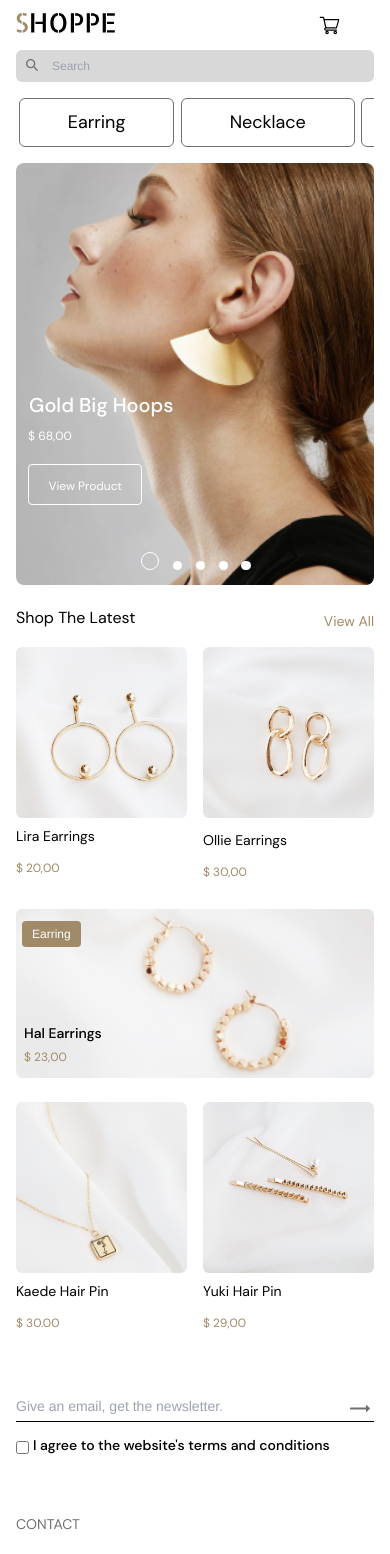
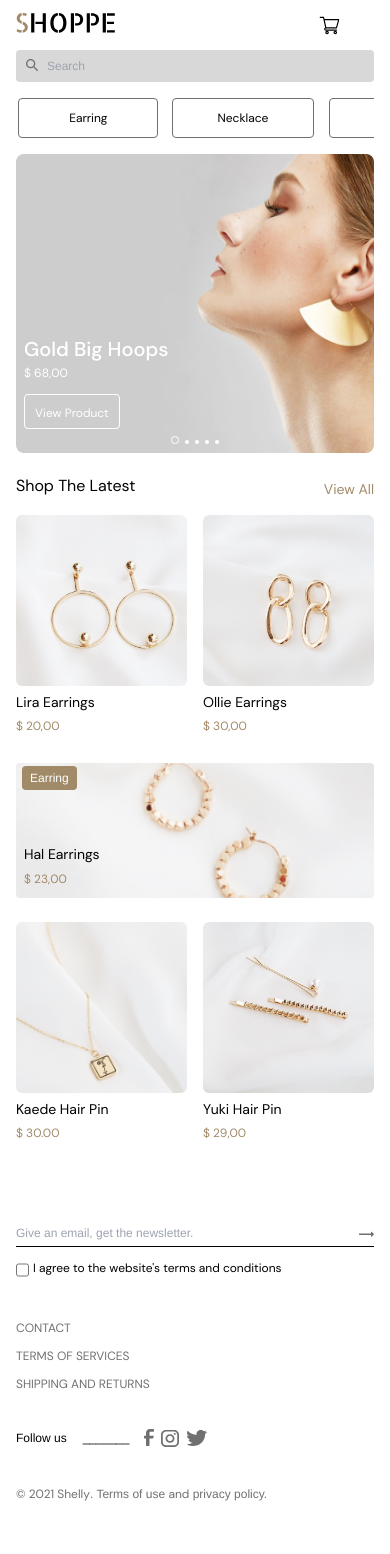
Before and after one commit to franciscomoncadab/shoppe-tailwind, a React (Create React App) app: page / in a window 390 px wide. Shown: the top 1554 px of the page. After the commit the page ends 1521 px from the top, so only its background shows below. Built offline with nearby package versions, Linux system fonts and the light colour scheme; some icons are missing.

Commit message:
fix hover in mobile and info slider array

```diff
--- a/src/assets/scss/others/_carousel.scss
+++ b/src/assets/scss/others/_carousel.scss
@@ -34,8 +34,8 @@
 
    .swiper-slide img {
      display: block;
-     width: 100%;
-     height: 422px;
+     width: screen;
+     height: 299px;
      object-fit: cover;
      border-radius: 8px;
 
@@ -76,7 +76,7 @@
     width: 100%;
 
     @media (max-width: 768px) {
-      bottom: 9px;
+      bottom: 3.5px;
     }
   }
 
@@ -94,6 +94,12 @@
       box-shadow: none;
       appearance: none;
     }
+
+    @media (max-width: 768px) {
+      width: 4px;
+      height: 4px;
+    }
+
     .swiper-pagination-clickable & {
       cursor: pointer;
     }
@@ -102,12 +108,18 @@
       display: none !important;
     }
   }
+
   .swiper-pagination-bullet-active {
     opacity: 1;
     background: transparent;
     border: 1px solid #FFF;
     height: 18px;
     width: 18px;
+
+    @media (max-width: 768px) {
+      width: 7.5px;
+      height: 7.5px;
+    }
   }
 
   .swiper-vertical > .swiper-pagination-bullets,
@@ -134,8 +146,13 @@
   .swiper-pagination-bullet {
     margin-left: 7.8px;
     margin-right: 5.8px;
-    margin-top: 2px;
+
+    @media (max-width: 768px) {
+      margin-left: 3px;
+      margin-right: 3px;
+    }
   }
+
   &.swiper-pagination-bullets-dynamic {
     left: 50%;
     transform: translateX(-50%);
--- a/src/assets/scss/others/_footer.scss
+++ b/src/assets/scss/others/_footer.scss
@@ -1,7 +1,6 @@
 .footer {
      @apply
-     pt-10
-     sm:pt-0
+     mt-[78px]
      sm:mt-[250px];
 
           hr {
@@ -33,8 +32,9 @@
                &-input{
                     @apply
                     w-full
+                    text-[12px]
                     sm:text-[16px]
-                    sm:font-normal
+                    font-normal
                     border-b-[1px]
                     sm:pb-[13px]
                     mb-3
@@ -44,10 +44,10 @@
                &-arrow {
                     @apply
                     absolute
-                    w-5
-                    h-5
-                    right-[1%]
-                    bottom-[40%]
+                    w-[15px]
+                    h-[7.25px]
+                    right-[0.1%]
+                    bottom-[60%]
                     sm:w-[26px]
                     sm:h-[12px]
                     sx:right-[1%]
@@ -60,7 +60,7 @@
 
           &__info {
                @apply
-               mt-[80px]
+               mt-[60px]
                sx:mt-0
                sm:mt-[5px];
 
--- a/src/assets/scss/others/_products.scss
+++ b/src/assets/scss/others/_products.scss
@@ -40,22 +40,26 @@
           sm:w-[380px];
         }
 
-        &-img:hover ~ span{
-          display: flex;
-          flex-direction: row;
-          gap: 30px;
-          pointer-events: none;
+        @media (min-width: 1280px) {
+
+          &-img:hover ~ span{
+            display: flex;
+            flex-direction: row;
+            gap: 30.69px;
+            pointer-events: none;
+          }
         }
 
         &-title{
           @apply
           font-normal
           text-[14px]
-          py-2
+          mt-[6px]
+          mb-[4px]
+          sm:mb-0
           sm:mt-[18px]
           sm:cursor-pointer
           sm:hover:underline
-          sm:py-0
           sm:text-[20px];
         }
 
--- a/src/assets/scss/others/_textProducts.scss
+++ b/src/assets/scss/others/_textProducts.scss
@@ -53,11 +53,12 @@
           &-counter{
                @apply
                hidden
+               w-[102px]
                sm:bg-light-gray
                sm:h-[53px]
                sm:flex
                sm:flex-row
-               sm:rounded-md;
+               sm:rounded-[4px];
           }
      }
 }
--- a/src/components/atoms/SearchBar.tsx
+++ b/src/components/atoms/SearchBar.tsx
@@ -3,15 +3,15 @@ import { ReactComponent as Lense } from '../../assets/icons/lens.svg';
 
 function SearchBar() {
   return (
-    <div className="sx:hidden">
+    <div className="sm:hidden">
       <form className="w-full">
         <div>
-          <div  className="relative flex items-center text-black focus-withing:text-gray-300">
+          <div className="relative flex items-center text-black focus-withing:text-gray-300">
             <Lense className="absolute inset-y-0 my-[18px] w-[12px] h-[12px] ml-[10px] bg-gray pointer-events-none" />
             <input
             type="search"
             id="search"
-            className="pl-[36px] py-2 w-full mb-[16px] mt-[9px] h-[32px] text-[12px] font-normal bg-gray border-none rounded-md focus:ring-gray-300"
+            className="pl-[31px] py-2 w-full mb-[16px] mt-[9px] h-[32px] text-[12px] font-normal bg-gray border-none rounded-[4px] focus:ring-gray-300"
             placeholder="Search"
             required
             />
--- /dev/null
+++ b/src/components/infoSlider.ts
@@ -0,0 +1,29 @@
+export const infoSlider = [
+     {
+          title: `${
+               window.innerWidth < 873 ? "Gold Big Hoops" : "Gold big hoops"
+             }`,
+          price: "$ 68,00",
+          img:  "./images/img01.png"
+     },
+     {
+          title: "Jewelry set",
+          price: "$ 80,00",
+          img: "./images/img2.jpg"
+     },
+     {
+          title: "Necklace and diamond set",
+          price: "$ 250,00",
+          img: "./images/img3.jpg"
+     },
+     {
+          title: "Luxury basic set",
+          price: "$ 68,00",
+          img: "./images/img4.jpg"
+     },
+     {
+          title: "Gold bracelets and ring",
+          price: "$ 88,00",
+          img: "./images/img5.jpg"
+     },
+]
--- a/src/components/molecules/Carousel.tsx
+++ b/src/components/molecules/Carousel.tsx
@@ -1,4 +1,5 @@
 import React from "react";
+import { infoSlider } from "../infoSlider";
 import { Swiper, SwiperSlide } from "swiper/react";
 import "swiper/scss";
 import "swiper/scss/pagination";
@@ -16,25 +17,25 @@ function Carousel() {
         <Swiper
           loop={false}
           spaceBetween={window.innerWidth < 560 ? 10 : 40}
-          slidesPerView={window.innerWidth < 560 ? 2.15 : 3}
+          slidesPerView={window.innerWidth < 560 ? 2.38 : 3}
           freeMode={false}
           watchSlidesProgress={true}
           modules={[FreeMode, Navigation, Thumbs]}
-          className="mySwiper"
+          className="mySwiper w-screen"
         >
           <SwiperSlide>
-            <button className="border-solid border-[1px] border-dark-gray rounded-md px-[48px] py-[10px]">
-              <p>Earring</p>
+            <button className="border-solid border-[1px] border-dark-gray rounded-[4px]">
+              <p className="text-[12px] py-[10px] px-[50px] font-normal">Earring</p>
             </button>
           </SwiperSlide>
           <SwiperSlide>
-            <button className="border-solid border-[1px] border-dark-gray rounded-md px-[48px] py-[10px]">
-              <p>Necklace</p>
+            <button className="border-solid border-[1px] border-dark-gray rounded-[4px]">
+              <p className="text-[12px] px-[45px] py-[10px] font-normal">Necklace</p>
             </button>
           </SwiperSlide>
           <SwiperSlide>
-            <button className="border-solid border-[1px] border-dark-gray rounded-md px-[48px] py-[10px]">
-              <p>Others</p>
+            <button className="border-solid border-[1px] border-dark-gray rounded-[4px]">
+              <p className="text-[12px] px-[48px] py-[10px] font-normal">Others</p>
             </button>
           </SwiperSlide>
         </Swiper>
@@ -56,24 +57,26 @@ function Carousel() {
             bulletActiveClass: "swiper-pagination-bullet-active",
           }}
           modules={[Pagination, Navigation, Autoplay]}
-          className="swiper rounded-md relative"
+          className="swiper rounded-md"
         >
-          <SwiperSlide>
+          {infoSlider.map((info, index) => {
+            return (
+              <SwiperSlide key={index}  className="relative z-0">
+                <div>
+                  <div>
                     <img
-              src={
-                window.innerWidth < 873
-                  ? "./images/img1.png"
-                  : "./images/img01.png"
-              }
-              alt="imagen1"
+                      src={info.img}
+                      alt="imgs"
                     />
-            <p className="absolute z-10 text-white text-[20px] bottom-[165px] right-[56%] font-medium sm:bottom-[377px] sm:text-[33px] sm:right-[974px]">
-              {window.innerWidth < 873 ? "Gold Big Hoops" : "Gold big hoops"}
+                  </div>
+                  <div className="absolute z-10 top-[180px] sm:w-full sm:top-[222px] text-left">
+                    <p className="text-white text-[20px] font-medium sm:text-[33px] ml-[8px] sm:ml-[39px]">
+                      {info.title}
                     </p>
-            <p className="absolute z-10 text-white font-normal text-[12px] bottom-[140px] right-[84.4%] sm:text-[26px] sm:bottom-[326px] sm:right-[1115px]">
-              $ 68,00
+                    <p className="text-white font-normal text-[12px] sm:text-[26px] ml-[8px] sm:ml-[39px] sm:mt-[8px]">
+                      {info.price}
                     </p>
-            <button className="absolute z-10 rounded-[4px] border-[1px] text-white hover:bg-opacity-50 hover:bg-white hover:border-white text-center bottom-[80px] right-[64.8%] sm:py-[9.5px] sm:px-[32px] sm:right-[1015px] sm:bottom-[228px] py-[6px] px-[19px]">
+                    <button className="rounded-[4px] border-[1px] text-white ml-[8px] mt-[12px] sm:ml-[39px] py-[3px] sm:py-[9.5px] sm:px-[32px] px-[10px] sm:mt-[48px] hover:bg-opacity-50 hover:bg-white hover:border-white text-center">
                       <Link
                         to="*"
                         className="text-center text-[12px] font-normal sm:font-bold sm:text-[20px]"
@@ -81,79 +84,11 @@ function Carousel() {
                         View Product
                       </Link>
                     </button>
+                  </div>
+                </div>
               </SwiperSlide>
-          <SwiperSlide>
-            <img src="./images/img2.jpg" alt="imagen2" />
-            <p className="absolute z-10 text-white text-[20px] bottom-[165px] right-[66.5%] font-medium sm:bottom-[377px] sm:text-[33px] sm:right-[1033px]">
-              Jewelry set{" "}
-            </p>
-            <br />
-            <p className="absolute z-10 text-white font-normal text-[12px] bottom-[140px] right-[84.4%] sm:text-[26px] sm:bottom-[326px] sm:right-[1115px]">
-              $ 80,00
-            </p>
-            <button className="absolute z-10 rounded-[4px] border-[1px] text-white hover:bg-opacity-50 hover:bg-white hover:border-white text-center bottom-[80px] right-[64.8%] sm:py-[9.5px] sm:px-[32px] sm:right-[1015px] sm:bottom-[228px] py-[6px] px-[19px]">
-              <Link
-                to="*"
-                className="text-center text-[12px] font-normal sm:font-bold sm:text-[20px]"
-              >
-                View Product
-              </Link>
-            </button>
-          </SwiperSlide>
-          <SwiperSlide>
-            <img src="./images/img3.jpg" alt="imagen3" />
-            <p className="absolute z-10 text-white text-[20px] bottom-[165px] right-[26.5%] font-medium sm:bottom-[377px] sm:text-[33px] sm:right-[793px]">
-              Necklace and diamond set{" "}
-            </p>
-            <br />
-            <p className="absolute z-10 text-white font-normal text-[12px] bottom-[140px] right-[82.4%] sm:text-[26px] sm:bottom-[326px] sm:right-[1099px]">
-              $ 250,00
-            </p>
-            <button className="absolute z-10 rounded-[4px] border-[1px] text-white hover:bg-opacity-50 hover:bg-white hover:border-white text-center bottom-[80px] right-[64.8%] sm:py-[9.5px] sm:px-[32px] sm:right-[1015px] sm:bottom-[228px] py-[6px] px-[19px]">
-              <Link
-                to="*"
-                className="text-center text-[12px] font-normal sm:font-bold sm:text-[20px]"
-              >
-                View Product
-              </Link>
-            </button>
-          </SwiperSlide>
-          <SwiperSlide>
-            <img src="./images/img4.jpg" alt="imagen4" />
-            <p className="absolute z-10 text-white text-[20px] bottom-[165px] right-[53.5%] font-medium sm:bottom-[377px] sm:text-[33px] sm:right-[954px]">
-              Luxury basic set{" "}
-            </p>
-            <br />
-            <p className="absolute z-10 text-white font-normal text-[12px] bottom-[140px] right-[84.4%] sm:text-[26px] sm:bottom-[326px] sm:right-[1115px]">
-              $ 68,00
-            </p>
-            <button className="absolute z-10 rounded-[4px] border-[1px] text-white hover:bg-opacity-50 hover:bg-white hover:border-white text-center bottom-[80px] right-[64.8%] sm:py-[9.5px] sm:px-[32px] sm:right-[1015px] sm:bottom-[228px] py-[6px] px-[19px]">
-              <Link
-                to="*"
-                className="text-center text-[12px] font-normal sm:font-bold sm:text-[20px]"
-              >
-                View Product
-              </Link>
-            </button>
-          </SwiperSlide>
-          <SwiperSlide>
-            <img src="./images/img5.jpg" alt="imagen5" />
-            <p className="absolute z-10 text-white text-[20px] bottom-[165px] right-[35%] font-medium sm:bottom-[377px] sm:text-[33px] sm:right-[845px]">
-              Gold bracelets and ring{" "}
-            </p>
-            <br />
-            <p className="absolute z-10 text-white font-normal text-[12px] bottom-[140px] right-[84.4%] sm:text-[26px] sm:bottom-[326px] sm:right-[1115px]">
-              $ 88,00
-            </p>
-            <button className="absolute z-10 rounded-[4px] border-[1px] text-white hover:bg-opacity-50 hover:bg-white hover:border-white text-center bottom-[80px] right-[64.8%] sm:py-[9.5px] sm:px-[32px] sm:right-[1015px] sm:bottom-[228px] py-[6px] px-[19px]">
-              <Link
-                to="*"
-                className="text-[12px] font-normal sm:font-bold sm:text-[20px]"
-              >
-                View Product
-              </Link>
-            </button>
-          </SwiperSlide>
+            );
+          })}
         </Swiper>
       </div>
     </div>
--- a/src/components/organisms/Footer.tsx
+++ b/src/components/organisms/Footer.tsx
@@ -24,7 +24,7 @@ function Footer() {
             placeholder="Give an email, get the newsletter."
           />
           <Arrow className="footer__give-arrow" />
-          <div className="absolute flex flex-start mt-16 sx:hidden">
+          <div className="absolute flex flex-start mt-[57px] sx:hidden">
             <br />
             <input
               type="checkbox"
@@ -32,7 +32,7 @@ function Footer() {
               onChange={handleChange}
               checked={check}
             />{" "}
-            <p className="font-medium mb-1 ml-1">
+            <p className="font-normal text-[12px] mb-1 ml-1">
               I agree to the website's terms and conditions
             </p>
           </div>
@@ -40,22 +40,22 @@ function Footer() {
         <div className="footer__info">
           <div className="footer__info-colum">
             <div>
-              <ul className="text-dark-gray sm:font-normal sm:text-[16px] hover:text-black">
-                <li className="mb-[8px]">
+              <ul className="text-dark-gray font-normal text-[12px] sm:text-[16px] hover:text-black">
+                <li className="">
                   <a href=".">CONTACT</a>
                 </li>
               </ul>
             </div>
             <div>
-              <ul className="text-dark-gray sm:font-normal sm:text-[16px] hover:text-black">
-                <li className="mb-[8px]">
+              <ul className="text-dark-gray font-normal text-[12px] sm:text-[16px] hover:text-black">
+                <li className="mt-[2px]">
                   <a href=".">TERMS OF SERVICES</a>
                 </li>
               </ul>
             </div>
             <div>
-              <ul className="text-dark-gray sm:font-normal sm:text-[16px] hover:text-black">
-                <li className="mb-[32px] sx:mb-0">
+              <ul className="text-dark-gray font-normal text-[12px] sm:text-[16px] hover:text-black">
+                <li className="mt-[2px] mb-[28px] sx:mb-0">
                   <a href=".">SHIPPING AND RETURNS</a>
                 </li>
               </ul>
@@ -64,12 +64,12 @@ function Footer() {
         </div>
 
         <div className="footer__shelly">
-          <div className="flex mt-2 mb-12 space-x-6 sm:mr-0 sm:space-x-[30px] sm:mt-[40px] sm:mb-0 sx:justify-center sx:mr-14">
-            <span className="relative flex flex-start sx:hidden">
+          <div className="flex mt-2 mb-[36px] space-x-[7.33px] sm:mr-0 sm:space-x-[30px] sm:mt-[40px] sm:mb-0 sx:justify-center sx:mr-14">
+            <span className="relative flex flex-start font-normal text-[12px] sx:hidden">
               {" "}
               Follow us
               {"   "}
-              <span className="px-2 sx:hidden">_____</span>
+              <span className="ml-[16px] sx:hidden">_______</span>
             </span>
             <a href=".">
               <Linkedin className="hidden sm:block fill-dark-gray hover:fill-black" />
@@ -91,7 +91,7 @@ function Footer() {
              <Twitter className="fill-dark-gray hover:fill-black" />
             </a>
           </div>
-          <span className="text-sm text-dark-gray sm:mt-[47px] sm:space-x-[3px] sm:font-normal sm:text-[16px] sm:mb-0 mb-4 sx:flex-start">
+          <span className="text-[12px] text-dark-gray sm:mt-[47px] sm:space-x-[3px] font-normal sm:text-[16px] sm:mb-0 mb-4 sx:flex-start">
             <a href="." className="text-dark-gray sm:font-normal sm:text-[16px] hover:underline">
               © 2021 Shelly
             </a>
--- a/src/components/organisms/Products.tsx
+++ b/src/components/organisms/Products.tsx
@@ -16,21 +16,19 @@ function Products() {
   return (
     <div className="w-full">
       <div className="product">
-        <h2 className="text-[16px] font-normal mt-[21px] mb-[13px] sm:mt-[58px] sm:mb-[39px] sm:text-[33px]">Shop The Latest</h2>
+        <h2 className="text-[16px] font-normal mt-[21px] mb-[13px] sm:mt-[58px] sm:mb-[39px] sm:text-[33px]">
+          Shop The Latest
+        </h2>
         <Link to="*" className="product__view">
           View All
         </Link>
       </div>
       <div className="product__grid">
         <div className="relative z-0 sm:p-0 rounded-md">
-        <img
-            src={product1}
-            className="product__grid-img"
-            alt="product1"
-          />
+          <img src={product1} className="product__grid-img" alt="product1" />
           <span className="image-container hidden absolute z-10 top-[174px] left-[119px]">
-            <Car />
-            <Eye />
+            <Car className="w-[25px] h-[25px]" />
+            <Eye className="w-[25px] h-[25px]" />
             <Heart className="fill-black" />
           </span>
           <Link to="*" className="sm:space-y-[10px]">
@@ -39,34 +37,34 @@ function Products() {
           </Link>
         </div>
         <div className="relative sm:p-0 rounded-md">
-          <img
-            src={product2}
-            className="product__grid-img"
-            alt="product2"
-          />
+          <img src={product2} className="product__grid-img" alt="product2" />
           <span className="image-container hidden absolute z-10 top-[174px] left-[119px]">
-            <Car />
-            <Eye />
+            <Car className="w-[25px] h-[25px]" />
+            <Eye className="w-[25px] h-[25px]" />
             <Heart className="fill-black" />
           </span>
           <div className="my-1 sm:my-0 sm:mt-[18px] sm:space-y-[10px]">
-            <p className="product__grid-title">{window.innerWidth < 767 ? "Ollie Earrings" : "Hal Earrings"}</p>
-            <p className="product__grid-price">{window.innerWidth < 767 ? "$ 30,00" : "$ 25,00"}</p>
+            <p className="product__grid-title">
+              {window.innerWidth < 767 ? "Ollie Earrings" : "Hal Earrings"}
+            </p>
+            <p className="product__grid-price">
+              {window.innerWidth < 767 ? "$ 30,00" : "$ 25,00"}
+            </p>
           </div>
         </div>
         <div className="relative my-[24px] rounded-md col-span-2 z-0 sx:hidden">
-          <div className="absolute z-10 top-[8%] xs:top-[5%] ml-1.5">
-            <span className="bg-gold text-white text-xs mr-2 px-2.5 py-1.5 rounded ">
+          <div className="absolute z-10 top-[3%] xs:top-[5%] ml-1.5">
+            <span className="bg-gold text-white font-normal text-[12px] mr-2 px-[8px] py-[5px] rounded-[4px]">
               Earring
             </span>
           </div>
-          <div className="absolute my-1 z-10 top-[65%] xs:top-[75%] ml-2">
-            <p className="font-medium ">Hal Earrings</p>
-            <p className="product__grid-price"> $ 23,00</p>
+          <div className="absolute z-10 top-[60%] xs:top-[75%] ml-2">
+            <p className="font-normal text-[14px] mb-[5px]">Hal Earrings</p>
+            <p className="text-gold text-[12px] font-normal"> $ 23,00</p>
           </div>
           <img
             src={product3}
-            className="z-0 product__grid-img"
+            className="z-0 w-full h-[135px] object-cover rounded-[4px]"
             alt="product3"
           />
         </div>
@@ -79,10 +77,10 @@ function Products() {
                 alt="product4"
               />
               <span className="image-container hidden absolute z-10 top-[174px] left-[119px]">
-            <Car />
-            <Eye />
-            <Heart className="fill-black" />
-          </span>
+                <Car className="w-[25px] h-[25px]" />
+                <Eye className="w-[25px] h-[25px]" />
+                <Heart className="fill-black" />
+              </span>
               <div className="sm:mt-[20px] sm:space-y-[16px]">
                 <p className="product__grid-title">Kaede Hair Pin Set Of 3</p>
                 <p className="product__grid-price"> $ 30,00</p>
@@ -94,11 +92,11 @@ function Products() {
                 className="product__grid-img"
                 alt="product5"
               />
-              <span className="image-container hidden absolute z-10 top-[174px] left-[119px]">
-            <Car />
-            <Eye />
-            <Heart className="fill-black" />
-          </span>
+              <span className="image-container hidden absolute z-10 top-[178px] left-[120px]">
+                <Car className="w-[25px] h-[25px]" />
+                <Eye className="w-[30px] h-[30px]" />
+                <Heart className="fill-black w-[25px] h-[25px]" />
+              </span>
               <div className="sm:mt-[24px] sm:space-y-[10px]">
                 <p className="product__grid-title">Hair Pin Set of 3</p>
                 <p className="product__grid-price"> $ 30,00</p>
@@ -107,34 +105,34 @@ function Products() {
           </>
         ) : null}
         <div className="relative sm:p-0  rounded-md">
-          <img
-            src={product32}
-            className="product__grid-img"
-            alt="product4"
-          />
+          <img src={product32} className="product__grid-img" alt="product4" />
           <span className="image-container hidden absolute z-10 top-[174px] left-[119px]">
-            <Car />
-            <Eye />
+            <Car className="w-[25px] h-[25px]" />
+            <Eye className="w-[25px] h-[25px]" />
             <Heart className="fill-black" />
           </span>
           <div className="sm:mt-[24px] sm:space-y-[10px]">
-            <p className="product__grid-title">{window.innerWidth < 767 ? "Kaede Hair Pin" : "Plaine Necklace"}</p>
-            <p className="product__grid-price">{window.innerWidth < 767 ? "$ 30.00" : "$ 19.00"}</p>
+            <p className="product__grid-title">
+              {window.innerWidth < 767 ? "Kaede Hair Pin" : "Plaine Necklace"}
+            </p>
+            <p className="product__grid-price">
+              {window.innerWidth < 767 ? "$ 30.00" : "$ 19.00"}
+            </p>
           </div>
         </div>
         <div className="relative sm:p-0  rounded-md">
-          <img
-            src={product5}
-            className="product__grid-img"
-            alt="product5"
-          />
+          <img src={product5} className="product__grid-img" alt="product5" />
           <span className="image-container hidden absolute z-10 top-[174px] left-[119px]">
-            <Car />
-            <Eye />
+            <Car className="w-[25px] h-[25px]" />
+            <Eye className="w-[25px] h-[25px]" />
             <Heart className="fill-black" />
           </span>
           <div className="sm:mt-[24px] sm:space-y-[10px]">
-            <p className="product__grid-title">{window.innerWidth < 767 ? "Yuki Hair Pin" : "Yuki Hair Pin Set of 3"}</p>
+            <p className="product__grid-title">
+              {window.innerWidth < 767
+                ? "Yuki Hair Pin"
+                : "Yuki Hair Pin Set of 3"}
+            </p>
             <p className="product__grid-price"> $ 29,00</p>
           </div>
         </div>
```
Also changed, not shown: src/components/molecules/TextProducts.tsx (+4 -4 lines). Lines whose indentation alone changed are shown as unchanged.
